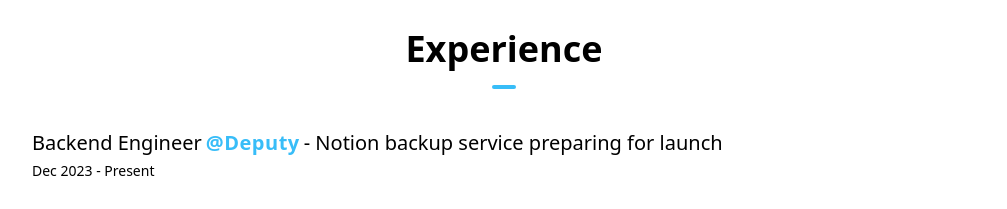
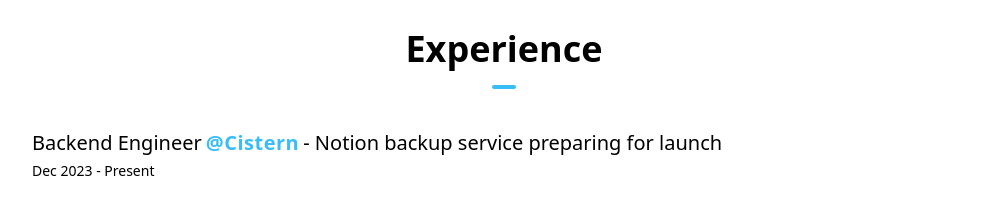
Before and after one commit to darwinj07/portfolio-website, a Next.js app: page / in a window 1280 px wide. Shown: the part 1440-1649 px from the top of the page, without its empty margins (136-1143 px from the left). Built offline with nearby package versions, Linux system fonts and the light colour scheme.

Commit message:
"cistern"

```diff
--- a/components/Experience.tsx
+++ b/components/Experience.tsx
@@ -12,7 +12,7 @@ import { useState, useEffect } from "react";
 const backgroundInfo = [
     {
         position: "Backend Engineer",
-        name: "Deputy",
+        name: "Cistern",
         duration: "Dec 2023 - Present",
         description: [
             "Architected API, database schema and storage structure to preserve entity relationships and manage versions.",
```
